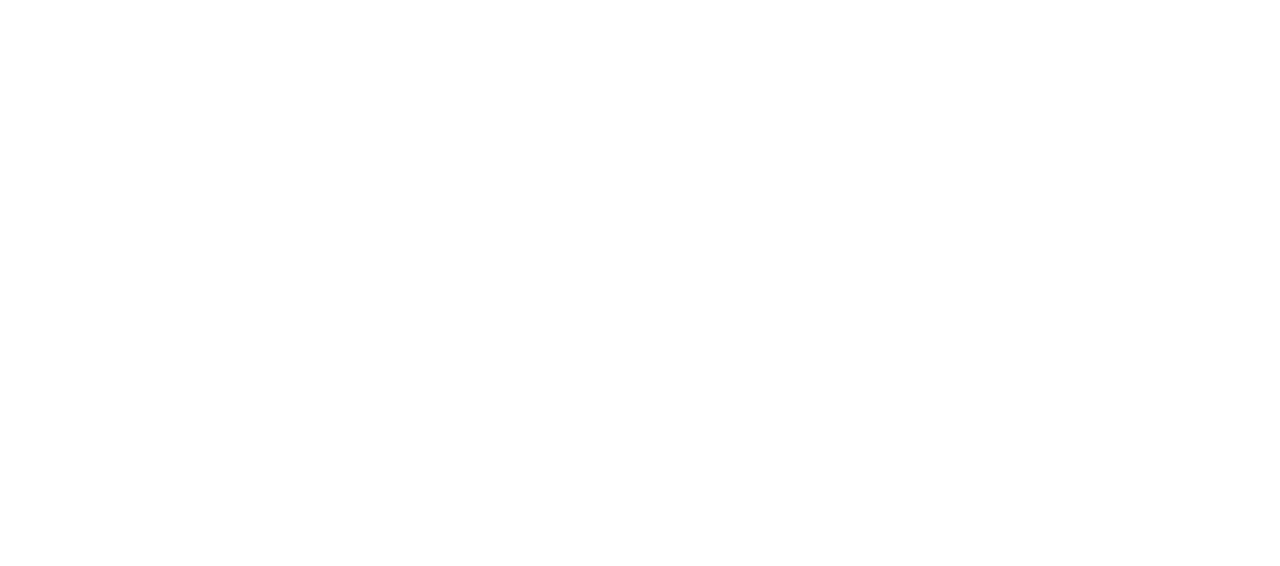
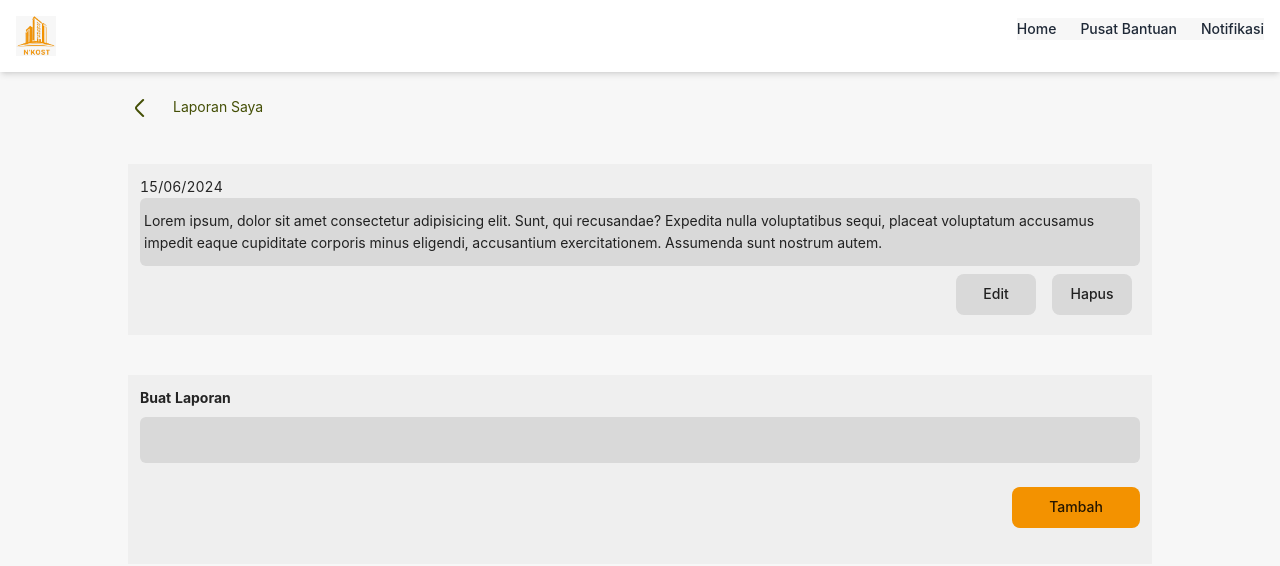
Before and after one commit to Yofandra/Client_NKost, a React (Vite) app: page /penyewa/laporan in a window 1280 px wide. Before the commit this address had no page. Shown: the top 566 px of the page. Built offline with nearby package versions, Linux system fonts and the light colour scheme; a web font is replaced by a local one.

Commit message:
add Page Laporan & Form Laporan

```diff
--- /dev/null
+++ b/src/components/FormLaporan.jsx
@@ -0,0 +1,61 @@
+// src/components/EditableComponent.jsx
+import React, { useState } from "react";
+
+const FormLaporan = () => {
+  const [isEditing, setIsEditing] = useState(false);
+  const [content, setContent] = useState(
+    "Lorem ipsum, dolor sit amet consectetur adipisicing elit. Sunt, qui recusandae? Expedita nulla voluptatibus sequi, placeat voluptatum accusamus impedit eaque cupiditate corporis minus eligendi, accusantium exercitationem. Assumenda sunt nostrum autem."
+  );
+
+  const handleEditClick = () => {
+    setIsEditing(true);
+  };
+
+  const handleSaveClick = () => {
+    setIsEditing(false);
+  };
+
+  const handleContentChange = (e) => {
+    setContent(e.target.value);
+  };
+
+  return (
+    <div className="bg-[#D9D9D9] bg-opacity-30 w-full p-3 my-8">
+      <p className="p-0 m-0 bg-transparent">15/06/2024</p>
+      {isEditing ? (
+        <>
+          <div className="bg-[#D9D9D9] rounded-md py-3 px-1">
+            <textarea
+              className="w-full p-2 border rounded-md"
+              value={content}
+              onChange={handleContentChange}
+            />
+          </div>
+          <div className="flex justify-end bg-transparent my-2">
+            <button
+              className="bg-[#F39200] hover:bg-[#d37f00] font-bold py-2 px-4 rounded focus:outline-none focus:shadow-outline"
+              onClick={handleSaveClick}
+            >
+              Save
+            </button>
+          </div>
+        </>
+      ) : (
+        <>
+          <div className="bg-[#D9D9D9] rounded-md py-3 px-1">{content}</div>
+          <div className="flex justify-end bg-transparent my-2">
+            <button
+              className="bg-[#D9D9D9] w-20 mx-2"
+              onClick={handleEditClick}
+            >
+              Edit
+            </button>
+            <button className="bg-[#D9D9D9] w-20 mx-2">Hapus</button>
+          </div>
+        </>
+      )}
+    </div>
+  );
+};
+
+export default FormLaporan;
--- a/src/main.jsx
+++ b/src/main.jsx
@@ -7,7 +7,8 @@
 import ForgotPassword from "./pages/ForgotPassword";
 import Profile from "./pages/Profile";
 import DashboardPenyewa from "./pages/penyewa/DashboardPenyewa";
-import Kamar from "./pages/penyewa/Kamar";
+import PageKamar from "./pages/penyewa/PageKamar";
+import PageLaporan from './pages/penyewa/PageLaporan';
 
 ReactDOM.render(
   <React.StrictMode>
@@ -19,7 +20,8 @@
         <Route path="/forgot-password" element={<ForgotPassword />} />
         <Route path="/profile" element={<Profile />} />
         <Route path="/penyewa/dashboard" element={<DashboardPenyewa />} />
-        <Route path="/penyewa/kamar" element={<Kamar />} />
+        <Route path="/penyewa/kamar" element={<PageKamar />} />
+        <Route path="/penyewa/laporan" element={<PageLaporan />} />
       </Routes>
     </BrowserRouter>
   </React.StrictMode>,
--- a/src/pages/penyewa/Kamar.jsx
+++ b/src/pages/penyewa/PageKamar.jsx
@@ -4,7 +4,7 @@
 import kamar from "../../assets/images/kamar.webp";
 import Navbar from "../../components/Navbar";
 
-const Kamar = () => {
+const PageKamar = () => {
   return (
     <>
       <Navbar />
@@ -34,4 +34,4 @@
   );
 };
 
-export default Kamar;
+export default PageKamar;
--- /dev/null
+++ b/src/pages/penyewa/PageLaporan.jsx
@@ -0,0 +1,32 @@
+import React from "react";
+import { Link } from "react-router-dom";
+import leftArrow from "../../assets/images/left-arrow.png";
+import Navbar from "../../components/Navbar";
+import FormLaporan from "../../components/FormLaporan";
+
+const PageLaporan = () => {
+  return (
+    <>
+      <Navbar />
+      <div className="px-32 py-0 bg-[#F7F7F7] w-screen h-screen">
+        <div className="flex my-6">
+          <a href="">
+            <img src={leftArrow} alt="" />
+          </a>
+          <p className="text-[#444F06] ml-5">Laporan Saya</p>
+        </div>
+        <FormLaporan />
+        <form className="flex flex-col bg-[#D9D9D9] bg-opacity-30 w-full p-3 my-10">
+            <label className="bg-transparent font-bold mb-2">Buat Laporan</label>
+            <input className=" bg-[#D9D9D9] rounded-md py-3 px-1">
+            </input>
+            <div className="flex justify-end my-6 bg-transparent">
+                <button className="bg-[#F39200] hover:hover:bg-[#d37f00] w-32">Tambah</button>
+            </div>
+        </form>
+      </div>
+    </>
+  );
+};
+
+export default PageLaporan;
```
